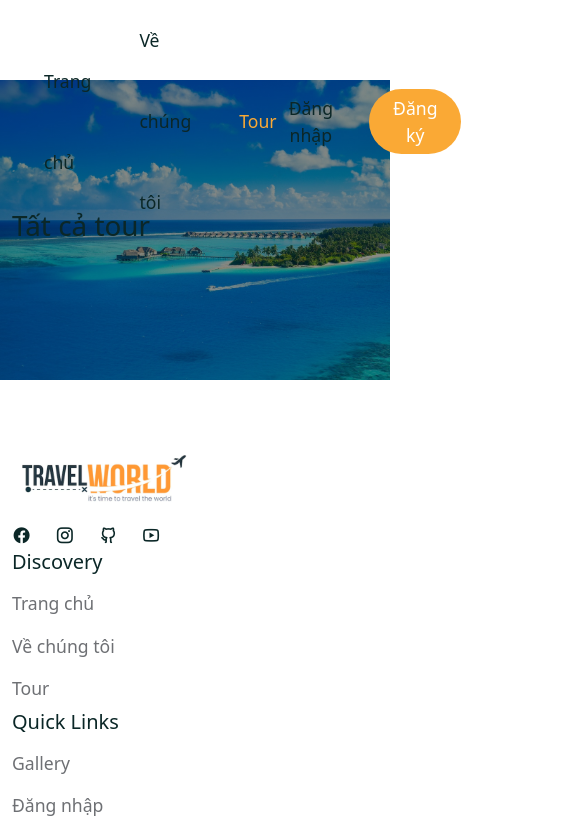
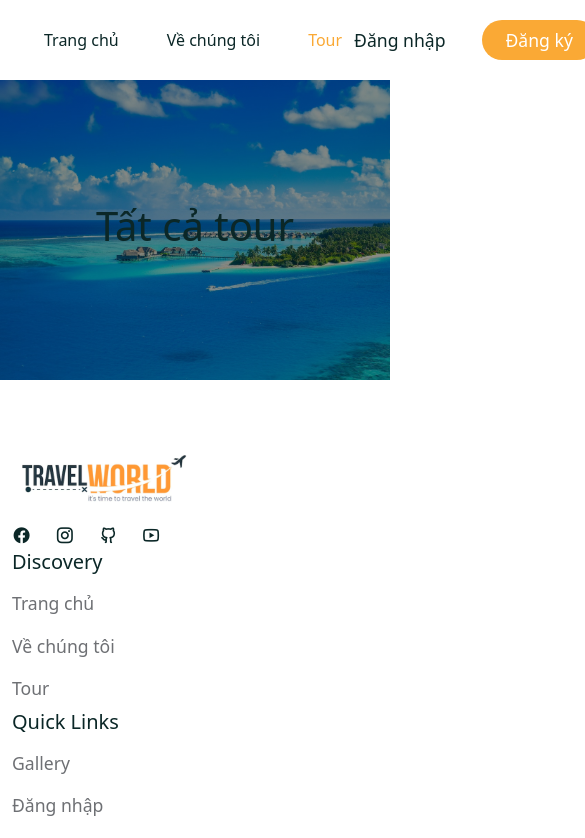
Before and after one commit to trngmhuu/KLTN, a React (Create React App) app in the folder frontend/: page /tours in a window 390 px wide. Shown: the top 838 px of the page, 585 px wide, since content can reach past the window. Built offline with nearby package versions, Linux system fonts and the light colour scheme; a web font is replaced by a local one.

Commit message:
fix header responsive

```diff
--- a/frontend/src/components/Header/Header.jsx
+++ b/frontend/src/components/Header/Header.jsx
@@ -55,7 +55,7 @@ const Header = () => {
             <div className="navigation">
               <ul className="menu d-flex align-items-center gap-5">
                 {nav_links.map((item, index) => (
-                  <li className="nav__item" key={index}>
+                  <li className="nav__item" key={index} >
                     <NavLink
                       to={item.path}
                       className={(navClass) =>
@@ -71,10 +71,10 @@ const Header = () => {
             {/*======= menu end ======= */}
             <div className="nav__right d-flex align-items-center gap-4">
               <div className="nav__btns d-flex align-items-center gap-4">
-                <Button className=" btn secondary__btn">
-                  <Link to="/login">Đăng nhập</Link>
+                <Button className="btn__login btn secondary__btn">
+                  <Link className="dangNhap" to="/login">Đăng nhập</Link>
                 </Button>
-                <Button className="btn primary__btn">
+                <Button className="btn__register btn primary__btn">
                   <Link to="/register">Đăng ký</Link>
                 </Button>
               </div>
--- a/frontend/src/components/Header/header.css
+++ b/frontend/src/components/Header/header.css
@@ -1,3 +1,7 @@
+* {
+
+}
+
 .header {
     width: 100%;
     height: 80px;
@@ -16,7 +20,15 @@
     text-decoration: none;
     color: var(--heading-color);
     font-weight: 500;
-    font-size: 1.1rem;
+    font-size: 1rem;
+    white-space: nowrap;
+}
+
+.nav__wrapper {
+    display: flex;
+    align-items: center;
+    justify-content: space-between;
+    width: 100%;
 }
 
 .nav__item a:hover {
@@ -30,7 +42,7 @@
 .mobile__menu {
     font-size: 1.3rem;
     color: var(--heading-color);
-    display: none;
+    display: flex;
 }
 
 .sticky__header {
@@ -44,3 +56,13 @@
     box-shadow: 3px 3px 8px -3px #ddd;
     z-index: 999;
 }
+
+.btn__login {
+    white-space: nowrap;
+    border: 1px solid black;
+    padding: 150px;
+}
+
+.btn__register {
+    white-space: nowrap;
+}
--- a/frontend/src/shared/common-section.css
+++ b/frontend/src/shared/common-section.css
@@ -5,4 +5,10 @@
     display: flex;
     align-items: center;
     justify-content: center;
+    text-align: center;
 }
+
+.common__section h1 {
+    font-size: 2.5rem;
+
+}
```
